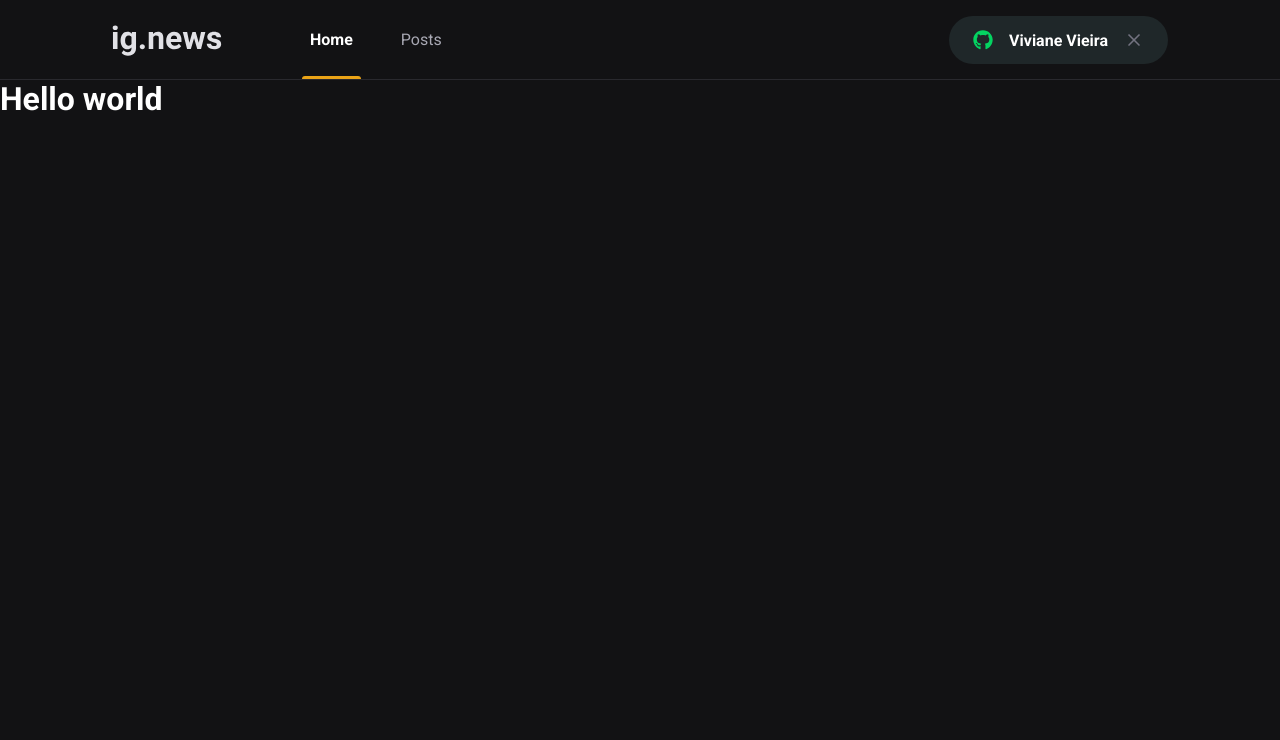
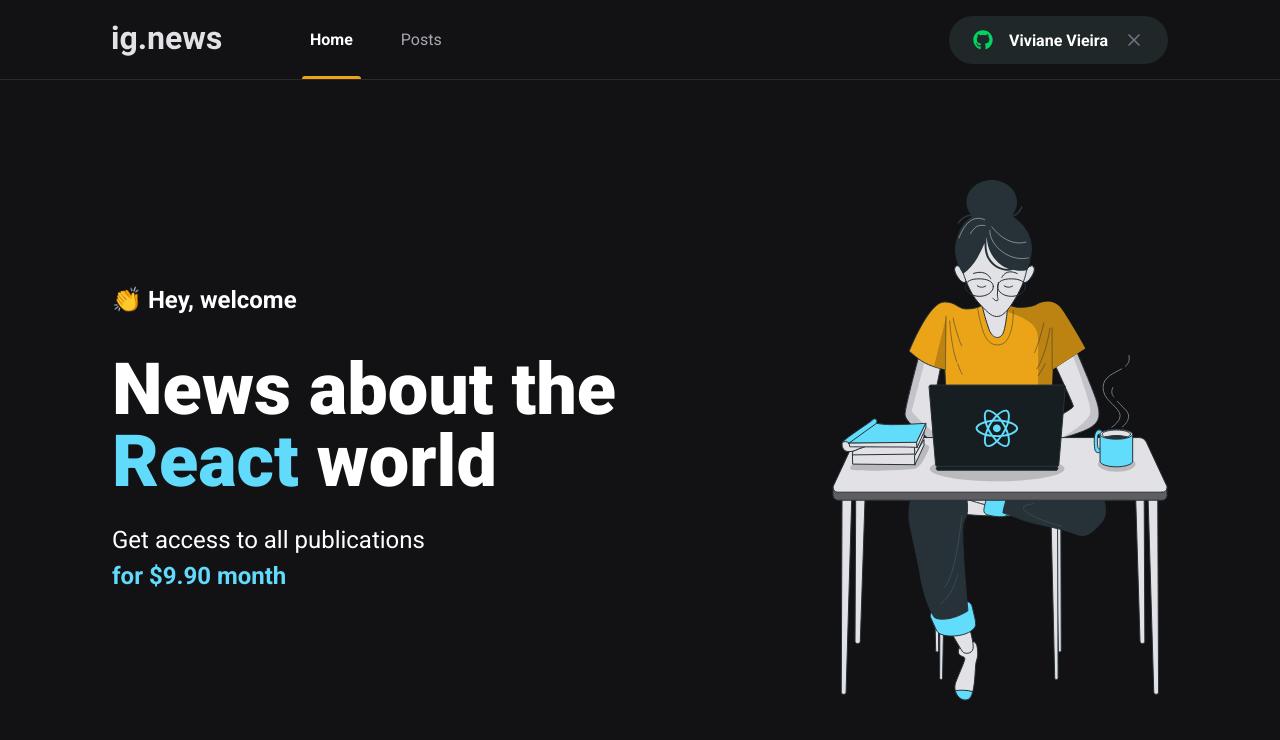
Before and after one commit to vivianevieira/ignews, a Next.js app: page / in a window 1280 px wide. Shown: the top 740 px of the page. Built offline with nearby package versions, Linux system fonts and the light colour scheme.

Commit message:
Created and styled page Home.

```diff
--- /dev/null
+++ b/src/pages/home.module.scss
@@ -0,0 +1,42 @@
+.contentContainer {
+  max-width: 1120px;
+  margin: 0 auto;
+  padding: 0 2rem;
+  height: calc(100vh - 5rem);
+
+  display: flex;
+  align-items: center;
+  justify-content: space-between;
+}
+
+.hero {
+  max-width: 600px;
+
+  > span {
+    font-size: 1.5rem;
+    font-weight: bold;
+  }
+
+  h1 {
+    font-size: 4.5rem;
+    line-height: 4.5rem;
+    font-weight: 900;
+    margin-top: 2.5rem;
+
+    span {
+      color: var(--cyan-500);
+    }
+  }
+
+  p {
+    font-size: 1.5rem;
+    line-height: 2.25rem;
+    margin-top: 1.5rem;
+
+    span {
+      color: var(--cyan-500);
+      font-weight: bold;
+    }
+  }
+
+}
--- a/src/pages/index.tsx
+++ b/src/pages/index.tsx
@@ -1,4 +1,6 @@
 import Head from 'next/head';
+
+import styles from './home.module.scss';
 
 export default function Home() {
   return (
@@ -6,9 +8,18 @@
       <Head>
         <title>Home | ig.news</title>
       </Head>
-      <h1>
-        Hello world
-      </h1>
+      <main className={styles.contentContainer}>
+        <section className={styles.hero}>
+          <span> 👏 Hey, welcome</span>
+          <h1>News about the <span>React</span> world</h1>
+          <p>
+            Get access to all publications <br />
+            <span> for $9.90 month</span>
+          </p>
+        </section>
+
+        <img src="/images/avatar.svg" alt="Girl coding" />
+      </main>
     </>
   )
 }
--- a/src/styles/global.scss
+++ b/src/styles/global.scss
@@ -13,7 +13,7 @@
   --gray-850: #1f2729;
   --gray-900: #121214;
 
-  -cyan-500: #61dafb;
+  --cyan-500: #61dafb;
   --yellow-500: #eba417;
 }
 
```
